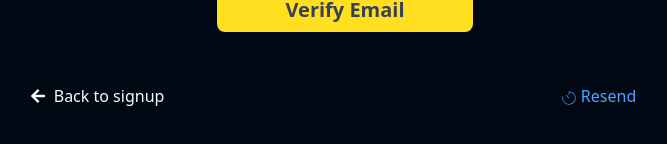
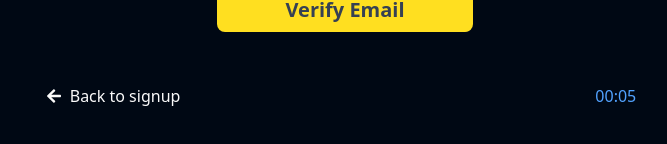
Before and after one commit to amanKumar72/study-point, a React (Vite) app in the folder frontend/: page /otp in a window 1280 px wide. Shown: the part 476-620 px from the top of the page, without its empty margins (295-962 px from the left). Built offline with nearby package versions, Linux system fonts and the light colour scheme; no server answers.

Commit message:
resend otp

```diff
--- a/frontend/src/App.jsx
+++ b/frontend/src/App.jsx
@@ -25,6 +25,7 @@ function App() {
         <Route path="/aboutus" element={<AboutUs />}></Route>
         <Route path="/contactUs" element={<ContactUs />}></Route>
         <Route path="/thank-you" element={<Thankingyou />}></Route>
+        <Route path="/otp" element={<OTPVerify />}></Route>
         <Route path="/forget-password" element={<ForgetPassword />}></Route>
         <Route path="/reset-password/:token" element={<ResetPassword />}></Route>
         <Route path="/catalog/:catalogName" element={<Catalog />}></Route>
--- /dev/null
+++ b/frontend/src/components/common/Timer.jsx
@@ -0,0 +1,39 @@
+import React, { useState, useEffect } from "react";
+
+const Timer = ({ seconds = 30 ,handleTimer}) => {
+  const [time, setTime] = useState({
+    min: Math.floor(seconds / 60),
+    sec: seconds % 60,
+  });
+
+  useEffect(() => {
+    const timer = setInterval(() => {
+      setTime((prevTime) => {
+        const { min, sec } = prevTime;
+
+        if (min === 0 && sec === 0) {
+          clearInterval(timer);
+          handleTimer()
+          return prevTime;
+        }
+
+        if (sec > 0) {
+          return { ...prevTime, sec: sec - 1 };
+        } else {
+          return { min: min - 1, sec: 59 };
+        }
+      });
+    }, 1000);
+
+    return () => clearInterval(timer); // cleanup on unmount
+  }, []);
+
+  return (
+    <span>
+      <span>{String(time.min).padStart(2, "0")}</span>:
+      <span>{String(time.sec).padStart(2, "0")}</span>
+    </span>
+  );
+};
+
+export default Timer;
--- a/frontend/src/pages/AboutUs.jsx
+++ b/frontend/src/pages/AboutUs.jsx
@@ -9,6 +9,7 @@ import Reviews from "../components/common/Reviews";
 import { useForm } from "react-hook-form";
 import countryCodes from "../data/countrycode.json";
 import { useNavigate } from "react-router-dom";
+import { successmessage } from "../services/Toastify";
 
 const images = [aboutUs1, aboutUs2, aboutUs3];
 
@@ -29,6 +30,7 @@ const AboutUs = () => {
 
   const onSubmit = (data) => {
     console.log(data);
+    successmessage("Thankyou for connect with us 😊")
     navigate("/thank-you", {
       state: {
         ...data,
--- a/frontend/src/pages/ContactUs.jsx
+++ b/frontend/src/pages/ContactUs.jsx
@@ -6,6 +6,7 @@ import Reviews from "../components/common/Reviews";
 import countryCodes from "../data/countrycode.json";
 import { useForm } from "react-hook-form";
 import { FaEarthAsia, FaPhone, FaMessage } from "react-icons/fa6";
+import { successmessage } from "../services/Toastify";
 const data = [
   {
     logo: <FaMessage />,
@@ -39,6 +40,7 @@ const ContactUs = () => {
 
   const onSubmit = (data) => {
     console.log(data);
+    successmessage("Thankyou for contacting Us 😊")
     navigate("/thank-you", {
       state: {
         ...data,
--- a/frontend/src/pages/Login.jsx
+++ b/frontend/src/pages/Login.jsx
@@ -7,6 +7,7 @@ import { authApis } from "../services/apis";
 import NavBar from "../components/common/NavBar";
 import Footer from "../components/common/Footer";
 import { useNavigate } from "react-router-dom";
+import {errormessage,successmessage} from "../services/Toastify"
 
 const Login = () => {
   const [showPassword, setShowPassword] = useState(false);
@@ -23,6 +24,7 @@ const Login = () => {
     console.log(email, password);
     if (!email || !password) {
       setError("email and password are mandatory");
+      errormessage("email and password are mandatory");
       return;
     }
     fetch(authApis.login, {
@@ -36,11 +38,16 @@ const Login = () => {
       .then((data) => {
         if (data?.success == false) {
           setError(data.message || data.error || "Unable to login");
+          errormessage(data.message || data.error || "Unable to login");
           return;
         }
+        successmessage("Login successful");
         navigate("/dashboard");
       })
-      .catch((err) => setError(err?.message || "unable to login"));
+      .catch((err) => {
+        setError(err?.message || "unable to login");
+        errormessage(err?.message || "unable to login");
+      });
   };
 
   return (
--- a/frontend/src/pages/OTPVerify.jsx
+++ b/frontend/src/pages/OTPVerify.jsx
@@ -1,15 +1,24 @@
-import React, { useState, useRef } from "react";
+import React, { useState, useRef, useEffect } from "react";
 import { FaArrowLeft } from "react-icons/fa";
 import { CiTimer } from "react-icons/ci";
 import { Link } from "react-router-dom";
 import { authApis } from "../services/apis";
 import { useNavigate } from "react-router-dom";
+import { errormessage, successmessage } from "../services/Toastify";
+import Timer from "../components/common/Timer";
 
 const OTPVerify = ({ formData }) => {
   const [otp, setOtp] = useState(new Array(6).fill(""));
+  const [timer, setTimer] = useState(true);
   const [error, setError] = useState("");
   const navigate = useNavigate();
   const inputRefs = useRef([]);
+  useEffect(() => {}, []);
+
+  const handleTimer = () => {
+    setTimer(false);
+  };
+
   const handleChange = (element, index) => {
     const value = element.value.replace(/[^0-9]/g, ""); // Only allow numbers
     if (!value) return;
@@ -38,6 +47,8 @@ const OTPVerify = ({ formData }) => {
   };
 
   const handleOtp = () => {
+    setTimer(false);
+
     fetch(authApis.signup, {
       method: "POST",
       headers: {
@@ -48,24 +59,61 @@ const OTPVerify = ({ formData }) => {
       .then((res) => res.json())
       .then((resData) => {
         if (resData?.success == false) {
+          errormessage(resData.error || resData.message ||"Failed to verify otp");
           return setError(
             resData.error || resData.message || "Failed to verify OTP"
           );
         }
+        successmessage("🎉 Account create Successfully ");
         navigate("/thank-you", {
           state: {
-            ...formData,title:"🎉 Account Created Successfully!",
+            ...formData,
+            title: "🎉 Account Created Successfully!",
             message:
               "Welcome aboard! Your account has been created successfully. You can now log in and start exploring all the features we offer. We're excited to have you with us!",
           },
         });
       })
       .catch((err) => {
+        errormessage(err?.message || "Failed to verify OTP");
         setError(err?.message || "Failed to verify OTP");
       });
     setOtp(new Array(6).fill(""));
   };
 
+  const resendOtp = () => {
+    if (!formData?.email) {
+      errormessage("Failed to send otp , email is not valid");
+      return;
+    }
+    fetch(authApis.sendOtp, {
+      method: "POST",
+      headers: {
+        "Content-Type": "application/json",
+      },
+      body: JSON.stringify({ email: formData.email }),
+    })
+      .then((res) => res.json())
+      .then((resData) => {
+        if (resData?.success == false) {
+          errormessage(
+            resData.error || resData.message || "Failed to send otp"
+          );
+          return setError(
+            resData.error || resData.message || "Failed to send OTP"
+          );
+        }
+        console.log(resData);
+
+        successmessage("🎉 Email send Successfully ");
+        setTimer(true);
+      })
+      .catch((err) => {
+        errormessage(err?.message || "Failed to verify OTP");
+        setError(err?.message || "Failed to verify OTP");
+      });
+    setOtp(new Array(6).fill(""));
+  };
   return (
     <section className="flex w-full m-auto">
       <div className="flex flex-col m-auto px-4 md:px-8 gap-5 md:gap-8">
@@ -100,16 +148,23 @@ const OTPVerify = ({ formData }) => {
           </button>
         </div>
         <div className="flex justify-between w-full ">
-          <Link to="/signup" className="flex gap-2 relative">
+          <Link to="/signup" className="flex ml-4  gap-2 relative">
             <FaArrowLeft className="absolute top-1 -left-6"></FaArrowLeft> Back
             to signup
           </Link>
-          <p className="text-blue-400">
-            <CiTimer className="inline font-bold" />{" "}
-            <Link to="#" onClick={handleOtp}>
-              Resend
-            </Link>
-          </p>
+          <div className="flex flex-col gap-2">
+            {!timer && (
+              <p className="text-blue-400">
+                <CiTimer className="inline font-bold" />{" "}
+                <button onClick={resendOtp}>Resend</button>
+              </p>
+            )}
+            {timer && (
+              <p className="ml-5 text-blue-400">
+                <Timer seconds={10} handleTimer={handleTimer} />
+              </p>
+            )}
+          </div>
         </div>
       </div>
     </section>
--- a/frontend/src/pages/SignUp.jsx
+++ b/frontend/src/pages/SignUp.jsx
@@ -8,6 +8,7 @@ import { authApis } from "../services/apis";
 import OTPVerify from "./OTPVerify";
 import NavBar from "../components/common/NavBar";
 import Footer from "../components/common/Footer";
+import { errormessage, successmessage } from "../services/Toastify";
 
 const SignUp = () => {
   const [currentAccountType, setCurrentAccountType] = useState("Student");
@@ -24,6 +25,7 @@ const SignUp = () => {
 
   const onSubmit = (data) => {
     if (watch("password") !== watch("confirmPassword")) {
+      errormessage("Password and confirm password do not match");
       return setNotMatched({
         message: "Password and confirm password do not match",
       });
@@ -41,14 +43,19 @@ const SignUp = () => {
       .then((res) => res.json())
       .then((resData) => {
         if (resData?.success == false) {
+          errormessage( resData.error || resData.message ||"Failed to send otp")
           setNotMatched({
             message: resData.error || resData.message || "Failed to send OTP",
           });
           return;
         }
+        console.log(resData);
+        successmessage("Otp send Successfully")
         setFormData({ ...data, accountType: currentAccountType });
       })
-      .catch(() => setNotMatched({ message: "Failed to send OTP" }));
+      .catch(() => {
+        errormessage("Failed to send Otp")
+        setNotMatched({ message: "Failed to send OTP" })});
   };
 
   const handleChangeShowPassword = (e) => {
```
